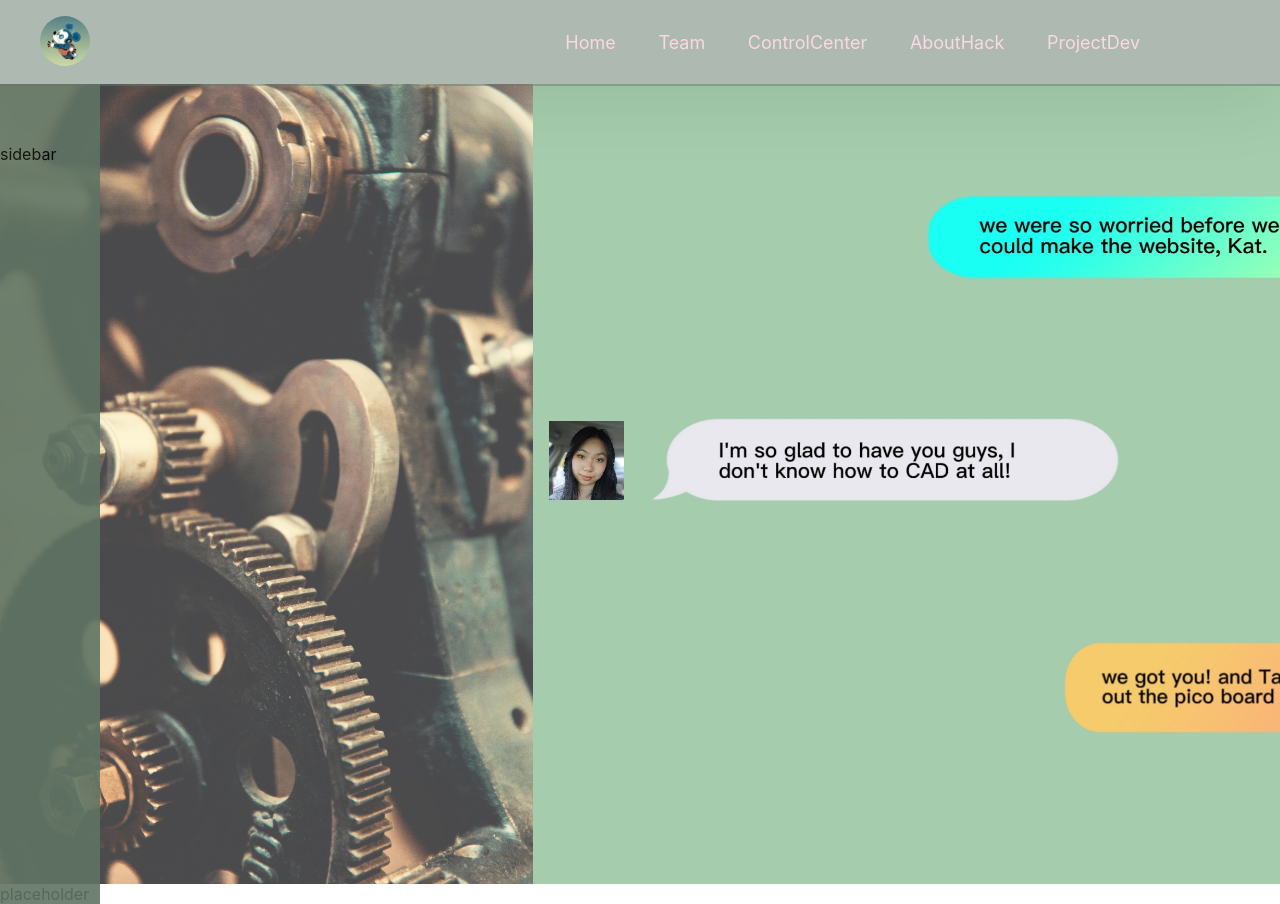
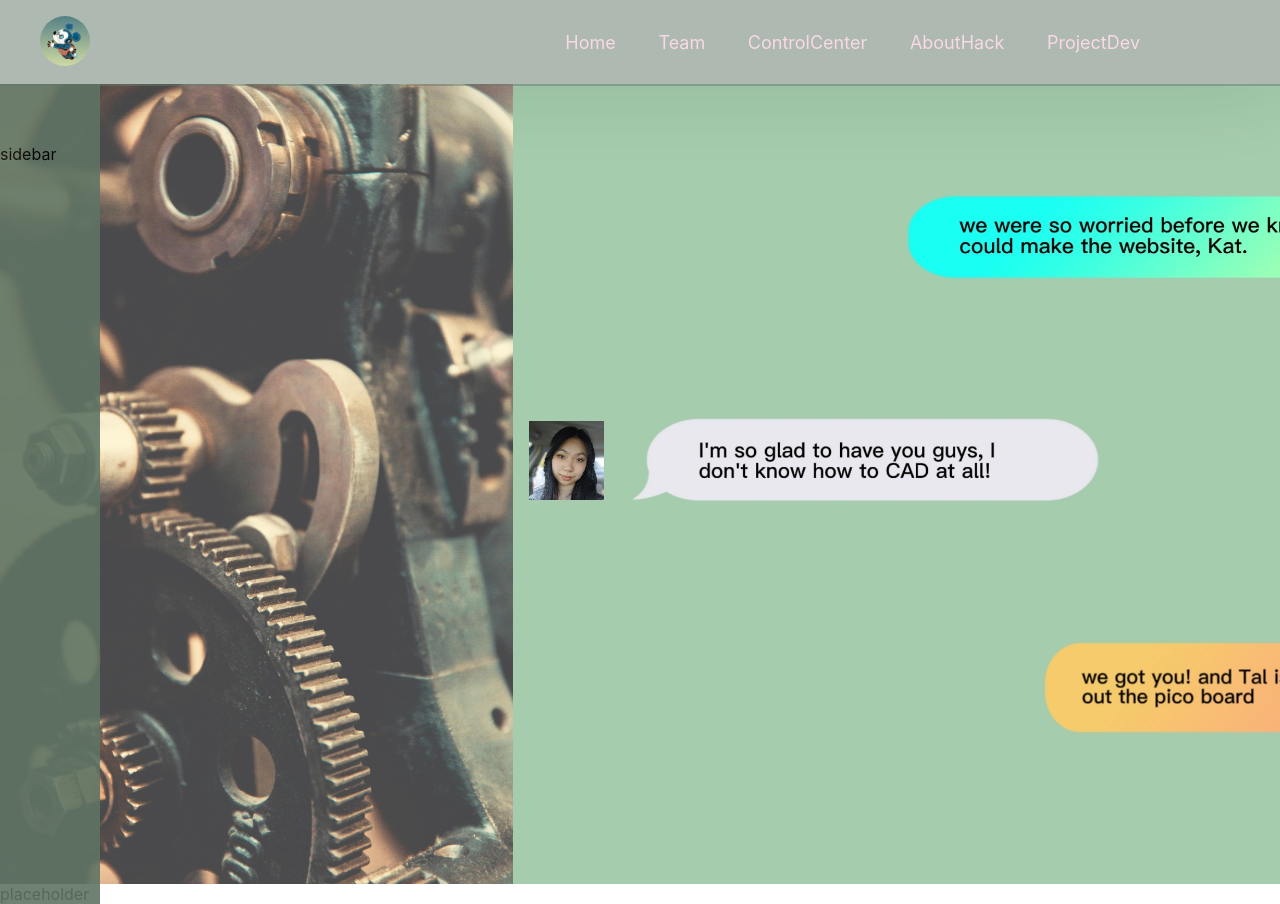
Before and after one commit to KatChen7624/Hack2024UCLAFrontend, a React (Create React App) app: page /ProjectDev in a window 1280 px wide. Shown: the top 904 px of the page. Built offline with nearby package versions, Linux system fonts and the light colour scheme; no server answers; a web font is replaced by a local one.

Commit message:
adjust pictures display in chatbox || the naming of chatbox is misleading

```diff
--- a/src/App.css
+++ b/src/App.css
@@ -538,7 +538,8 @@ video {
   width: 106%;
   /* padding-left: 100px; */
   display: flex;
-  margin-right: 0;;
+  margin-right: 0;
+  margin-left: -20px;
 }
 
 
```
